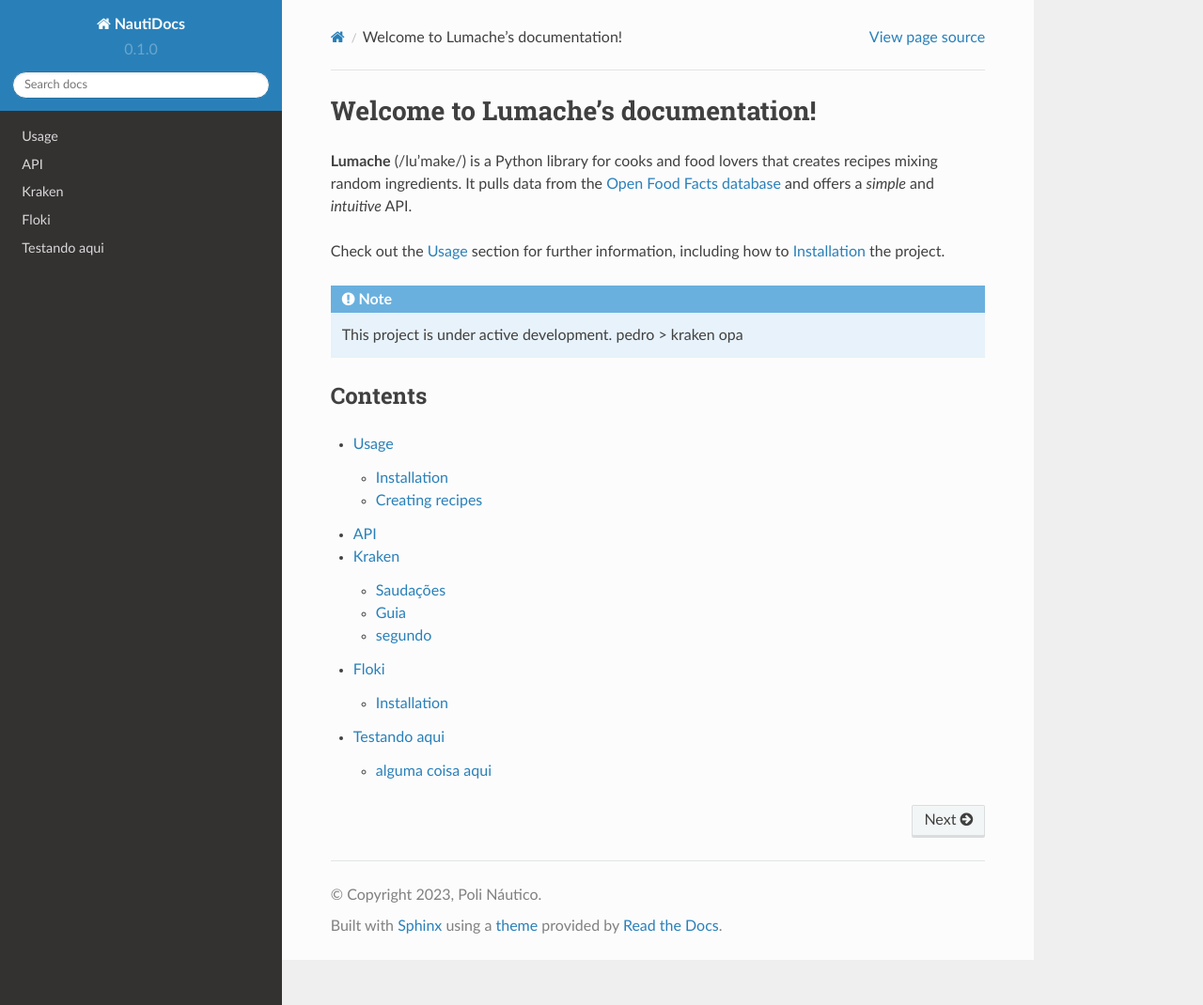
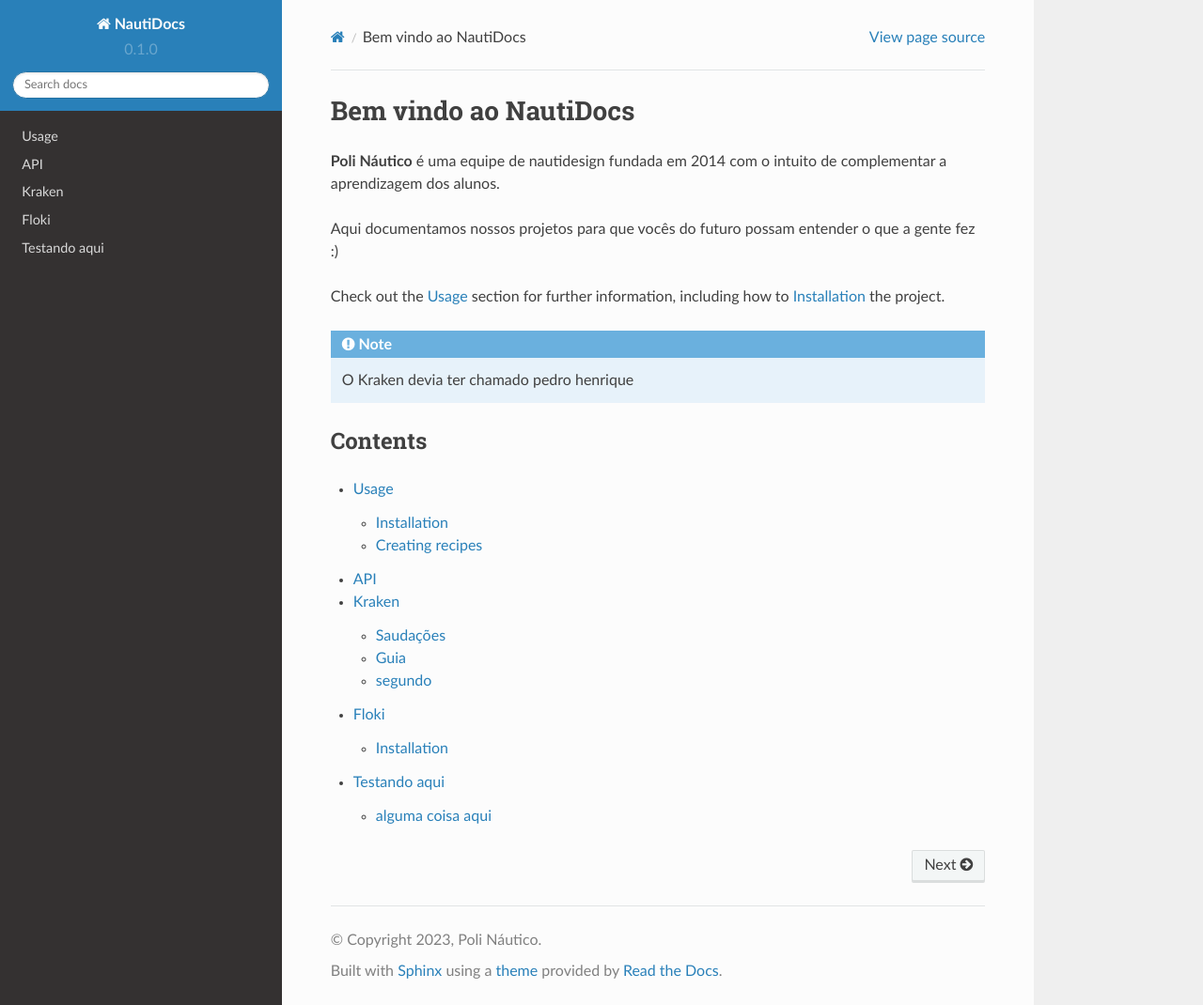
Before and after one commit to polinautico/readthedocs, a Sphinx documentation site: the page built from docs/source/index.rst, in a window 1280 px wide and 1070 px high. Shown: the whole window at 94% size. Built offline with Sphinx 7.4.7 and the Read the Docs theme 2.0.0, drawn with Linux system fonts in a browser that asks for light colours; pages that are not in the unit, such as notebooks, are missing from menus.

Commit message:
Update index.rst

```diff
--- a/docs/source/index.rst
+++ b/docs/source/index.rst
@@ -1,19 +1,16 @@
-Welcome to Lumache's documentation!
+Bem vindo ao NautiDocs
 ===================================
 
-**Lumache** (/lu'make/) is a Python library for cooks and food lovers
-that creates recipes mixing random ingredients.
-It pulls data from the `Open Food Facts database <https://world.openfoodfacts.org/>`_
-and offers a *simple* and *intuitive* API.
+**Poli Náutico** é uma equipe de nautidesign fundada em 2014 com o intuito de complementar a aprendizagem dos alunos.
+
+Aqui documentamos nossos projetos para que vocês do futuro possam entender o que a gente fez :)
 
 Check out the :doc:`usage` section for further information, including
 how to :ref:`installation` the project.
 
 .. note::
 
-   This project is under active development.
-   pedro > kraken
-   opa
+   O Kraken devia ter chamado pedro henrique
 
 Contents
 --------
```
